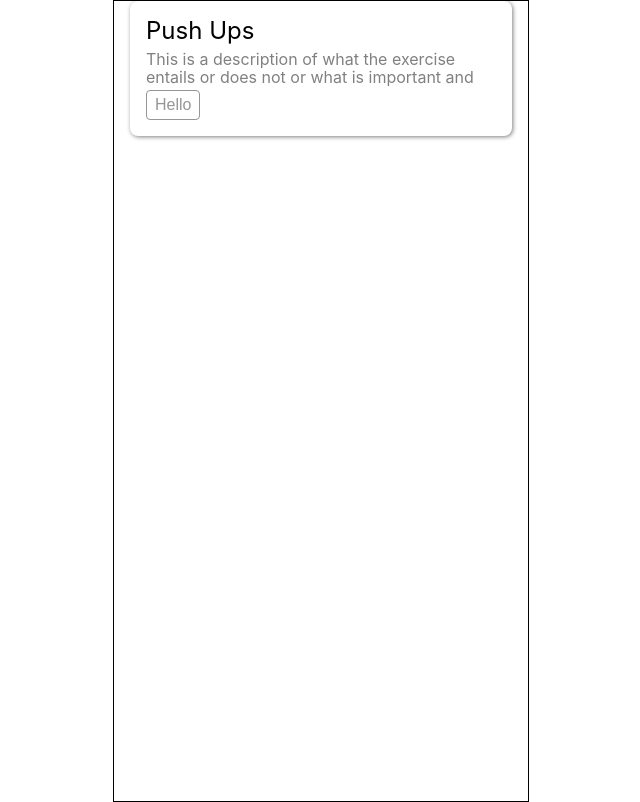
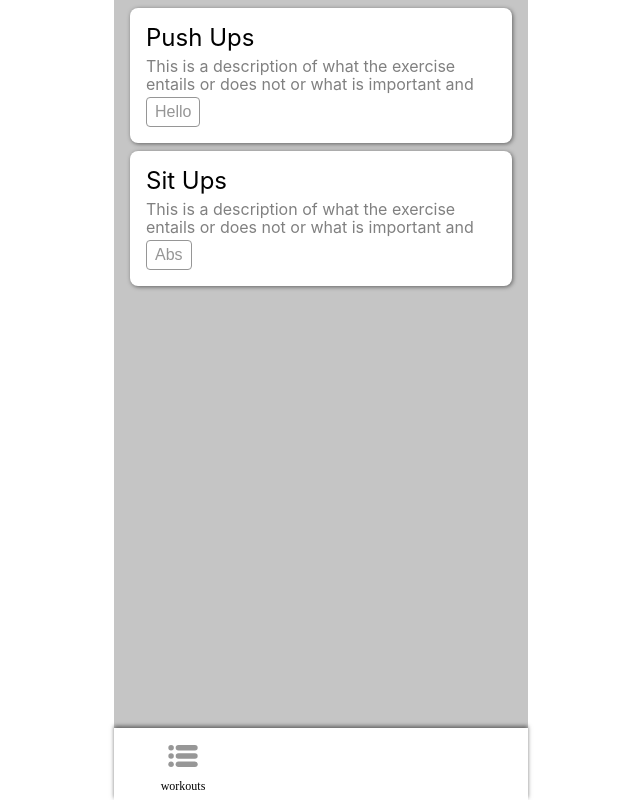
Before and after one commit to MDBoticano/gym-react, a React (Create React App) app: page / in a window 1280 px wide. Shown: the whole page, without its empty margins (319-959 px from the left). Built offline with nearby package versions, Linux system fonts and the light colour scheme.

Commit message:
Create Navigation styled-component

```diff
--- a/src/App.jsx
+++ b/src/App.jsx
@@ -1,5 +1,6 @@
 import React from 'react';
 
+import Navigation from './components/Navigation';
 import Exercises from './components/Exercises';
 import Card from './components/Card';
 import Tag from './components/Tag';
@@ -15,7 +16,15 @@ const App = () => {
       >
         <Tag text={"Hello"} />
       </Card>
+
+      <Card
+        title={"Sit Ups"}
+        description={"This is a description of what the exercise entails or does not or what is important and necessarr…"}
+      >
+        <Tag text={"Abs"} />
+      </Card>
       </Exercises>
+      <Navigation />
     </div>
   );
 };
--- a/src/components/Card.jsx
+++ b/src/components/Card.jsx
@@ -10,9 +10,11 @@ const StyledCardTitle = styled.p`
 `
 
 const StyledCard = styled.div`
-
+  margin: 0.5rem 0;
   padding: 1rem;
   border-radius: 0.5rem;
+
+  background-color: white;
   box-shadow: 1px 1px 4px rgba(0, 0, 0, 0.5);
 
   &:hover {
--- /dev/null
+++ b/src/components/Navigation.jsx
@@ -0,0 +1,60 @@
+import React from 'react';
+import styled from 'styled-components';
+
+const StyledNavItem = styled.div`
+  margin: 0;
+
+  display: flex;
+  flex-direction: column;
+  align-items: center;
+  justify-content: center;
+
+  .NavItem__icon {
+    margin: 0;
+    padding: 0;
+    height: 44px;
+  }
+
+  .NavItem__label {
+    margin: 0;
+    padding: 0;
+
+    font-size: .75rem;
+    line-height: 1rem;
+  }
+`
+
+const NavItem = ({ src, label }) => {
+  console.log(src);
+  return (
+    <StyledNavItem className="NavItem" onClick={()=> console.log('click')}>
+      <img className="NavItem__icon" src={src} alt={label} />
+      <p className="NavItem__label">{label}</p>
+    </StyledNavItem>
+  );
+}
+
+
+const StyledNavigation = styled.div`
+  height: 4.5rem;
+
+  display: grid;
+  grid-template-columns: repeat(3, 1fr);
+
+  background-color: white;
+  box-shadow: 0px -2px 4px rgba(0,0,0, 0.5);
+`
+
+
+const Navigation = () => {
+  return (
+    <StyledNavigation>
+      <NavItem
+        src="images/Workouts.svg"
+        label="workouts"
+      />
+    </StyledNavigation>
+  );
+};
+
+export default Navigation;
--- a/src/index.css
+++ b/src/index.css
@@ -8,12 +8,15 @@ body {
   min-height: 100vh;
 
   display: flex;
+  flex-direction: column;
 
   margin: 0;
   margin-left: auto;
   margin-right: auto;
 
-  border: solid 1px black;
+  /* border: solid 1px black; */
+
+  background-color: rgb(197, 197, 197);
 }
 
 .Exercises {
@@ -21,5 +24,4 @@ body {
 
   padding-left: 1rem;
   padding-right: 1rem;
-  /* background-color: blue; */
 }
```
Also changed, not shown: public/images/Workouts.svg (added).
